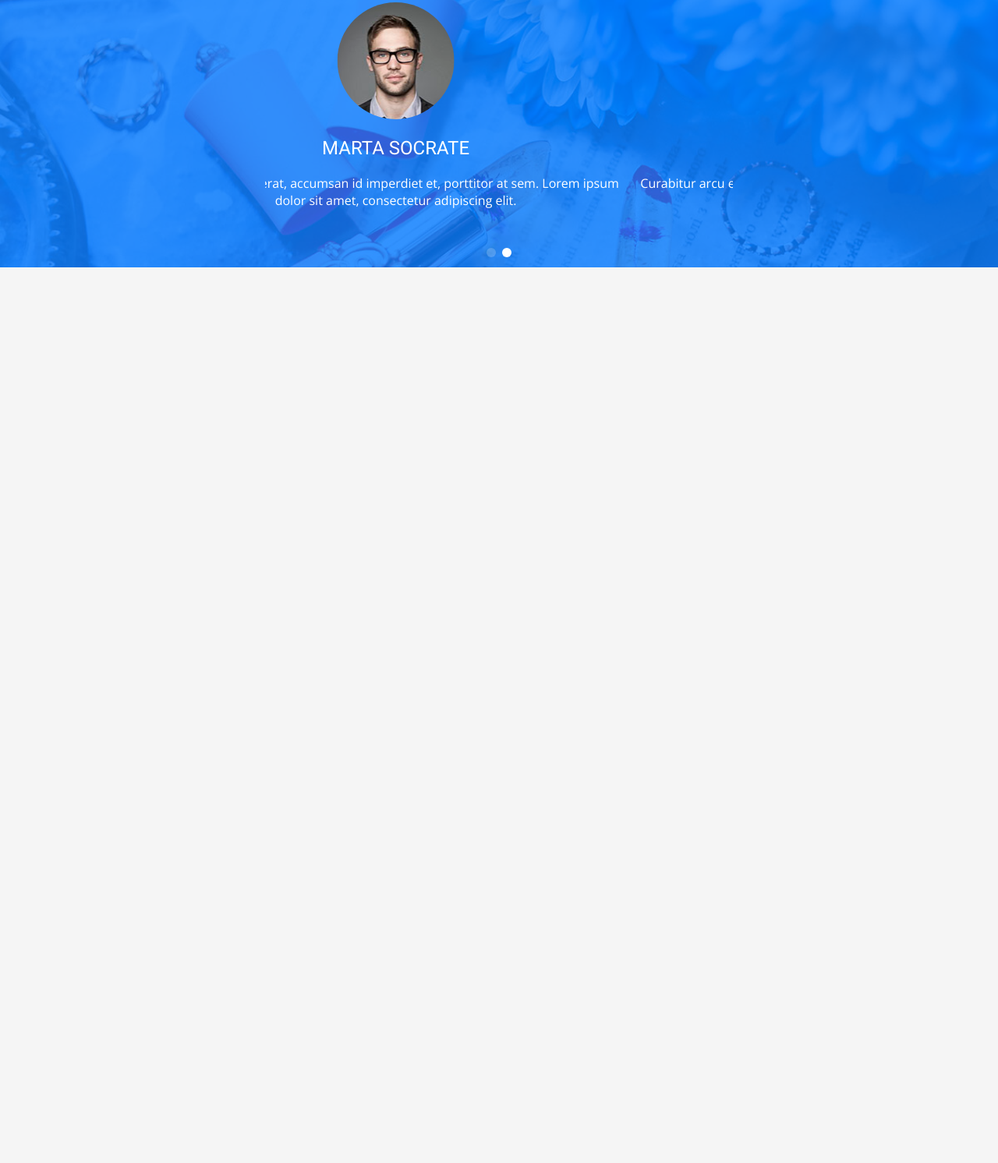
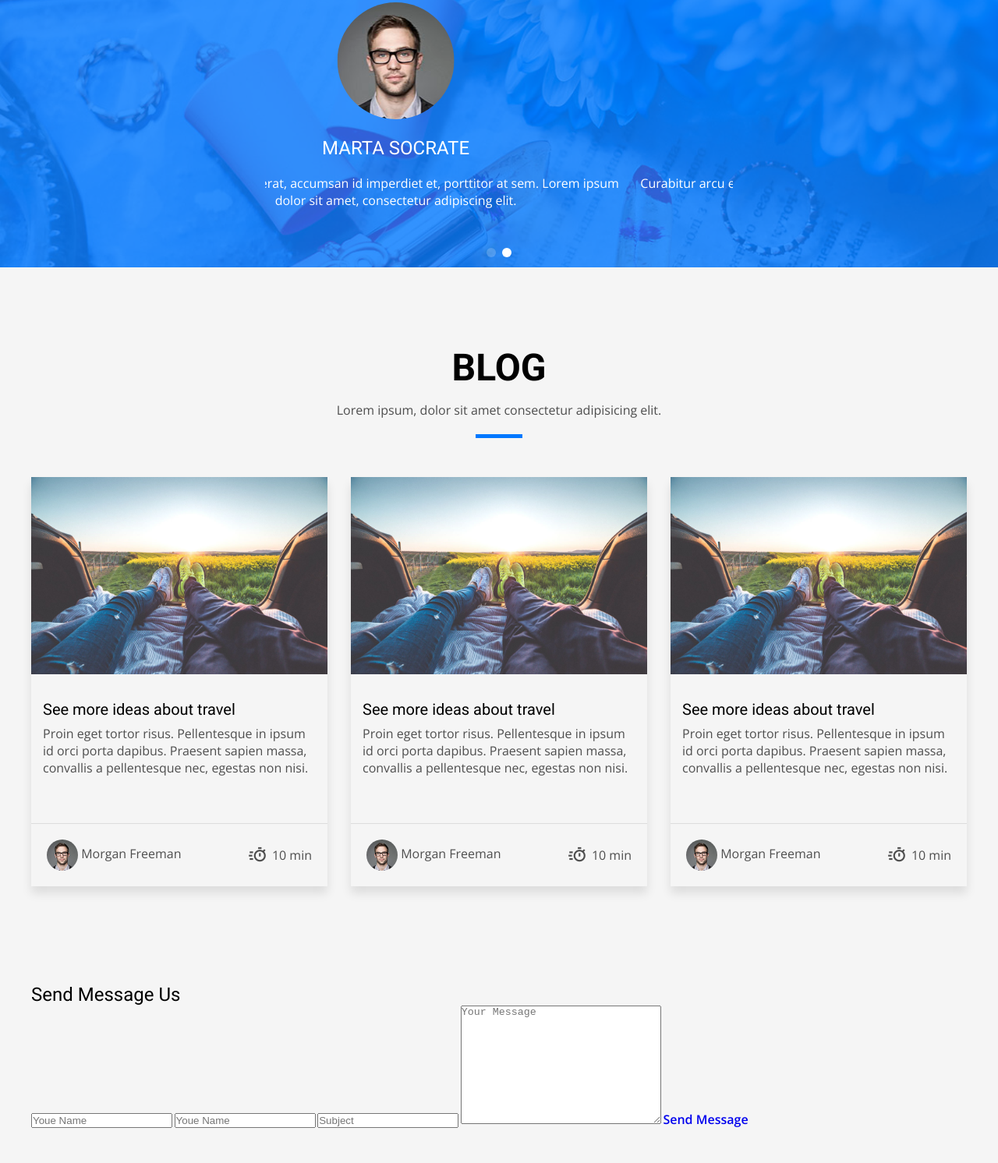
Before and after one commit to Alaa4eg-h/DevFolio, a plain HTML site: page index.html in a window 1280 px wide. Shown: the part 4030-5522 px from the top of the page at 78% size. Before the commit the page ends 4373 px from the top, so only its background shows below. Drawn offline with nearby package versions, Linux system fonts and the light colour scheme.

Commit message:
Contact Section

```diff
--- a/css/style.css
+++ b/css/style.css
@@ -522,3 +522,62 @@ img {
   height: 12px;
   background-color: #fff;
 }
+
+/* start blog */
+.blog__container {
+  display: grid;
+  grid-template-columns: repeat(3, 1fr);
+  grid-column-gap: 3rem;
+}
+
+.blog__item {
+  box-shadow: 0px 9px 12px 0px rgb(0 0 0 / 10%);
+}
+
+.blog__data {
+  padding: 3rem 1.5rem;
+}
+
+.blog__title {
+  font-size: 2rem;
+  margin-bottom: 0.8rem;
+}
+
+.blog__desc {
+  font-size: 1.6rem;
+  margin-bottom: 3rem;
+  color: #4e4e4e;
+  font-weight: 400;
+}
+
+.blog__author {
+  border-top: 1px solid rgba(0, 0, 0, 0.1);
+  padding: 2rem;
+  display: flex;
+  align-items: center;
+  justify-content: space-between;
+}
+
+.blog__author-img {
+  width: 40px;
+  border-radius: 50%;
+  vertical-align: middle;
+}
+
+.blog__author-name {
+  font-weight: 400;
+  color: #4e4e4e;
+  font-size: 1.6rem;
+}
+
+.blog__time {
+  font-size: 1.6rem;
+  display: flex;
+  align-items: center;
+  justify-content: center;
+}
+
+.blog__icon {
+  font-size: 2.6rem;
+  margin-right: 0.6rem;
+}
--- a/index.html
+++ b/index.html
@@ -434,6 +434,110 @@
                 </div>
             </div>
         </section>
+
+        <!-- start blog -->
+        <section class="blog section" id="blog">
+            <div class="section-heading">
+                <h2 class="section-title">Blog</h2>
+                <p class="section-subtitle">Lorem ipsum, dolor sit amet consectetur adipisicing elit.</p>
+                <div class="underline section-underline"></div>
+            </div>
+
+            <div class="container blog__container">
+                <div class="blog__item">
+                    <div>
+                        <img src="./img/post-1.jpg" alt="" class="blog__img">
+                    </div>
+
+                    <div class="blog__data">
+                        <h3 class="blog__title">See more ideas about travel</h3>
+                        <p class="blog__desc">Proin eget tortor risus. Pellentesque in ipsum id orci porta dapibus.
+                            Praesent sapien massa, convallis a pellentesque
+                            nec, egestas non nisi.
+                        </p>
+                    </div>
+
+                    <div class="blog__author">
+                        <a href="#">
+                            <img src="./img/testimonial-2.jpg" alt="" class="blog__author-img">
+                            <span class="blog__author-name">Morgan Freeman</span>
+                        </a>
+
+                        <span class="blog__time">
+                            <i class="bx bx-timer blog__icon"></i>
+                            10 min
+                        </span>
+                    </div>
+                </div>
+                <div class="blog__item">
+                    <div>
+                        <img src="./img/post-1.jpg" alt="" class="blog__img">
+                    </div>
+
+                    <div class="blog__data">
+                        <h3 class="blog__title">See more ideas about travel</h3>
+                        <p class="blog__desc">Proin eget tortor risus. Pellentesque in ipsum id orci porta dapibus.
+                            Praesent sapien massa, convallis a pellentesque
+                            nec, egestas non nisi.
+                        </p>
+                    </div>
+
+                    <div class="blog__author">
+                        <a href="#">
+                            <img src="./img/testimonial-2.jpg" alt="" class="blog__author-img">
+                            <span class="blog__author-name">Morgan Freeman</span>
+                        </a>
+
+                        <span class="blog__time">
+                            <i class="bx bx-timer blog__icon"></i>
+                            10 min
+                        </span>
+                    </div>
+                </div>
+                <div class="blog__item">
+                    <div>
+                        <img src="./img/post-1.jpg" alt="" class="blog__img">
+                    </div>
+
+                    <div class="blog__data">
+                        <h3 class="blog__title">See more ideas about travel</h3>
+                        <p class="blog__desc">Proin eget tortor risus. Pellentesque in ipsum id orci porta dapibus.
+                            Praesent sapien massa, convallis a pellentesque
+                            nec, egestas non nisi.
+                        </p>
+                    </div>
+
+                    <div class="blog__author">
+                        <a href="#">
+                            <img src="./img/testimonial-2.jpg" alt="" class="blog__author-img">
+                            <span class="blog__author-name">Morgan Freeman</span>
+                        </a>
+
+                        <span class="blog__time">
+                            <i class="bx bx-timer blog__icon"></i>
+                            10 min
+                        </span>
+                    </div>
+                </div>
+            </div>
+        </section>
+
+        <!-- start contact -->
+        <section class="contact section" id="contact">
+            <div class="container contact__container">
+                <form action="" class="contact__form">
+                    <h3 class="contact__title">Send Message Us</h3>
+                    <div class="underline contact__underline"></div>
+
+                    <input type="text" class="form__input" placeholder="Youe Name">
+                    <input type="email" class="form__input" placeholder="Youe Name">
+                    <input type="text" class="form__input" placeholder="Subject">
+
+                    <textarea cols="30" rows="10" placeholder="Your Message"></textarea>
+                    <a href="#" class="btn form__btn">Send Message</a>
+                </form>
+            </div>
+        </section>
     </main>
 
 
```
